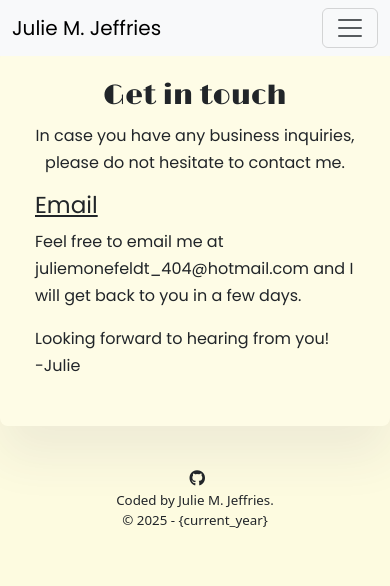
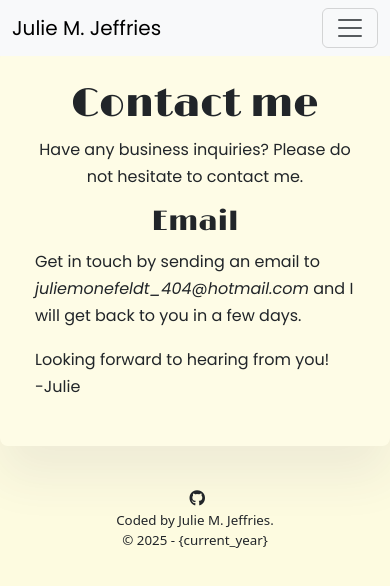
Before and after one commit to juliemeta/portfolio-juliemonefeldt, a plain HTML site: page contact.html in a window 390 px wide. Drawn offline with nearby package versions, Linux system fonts and the light colour scheme; some icons are missing.

Commit message:
Made some small styling changes

```diff
--- a/contact.html
+++ b/contact.html
@@ -68,17 +68,16 @@
 
       <main>
         <div class="main-container">
-          <h2>Get in touch</h2>
+          <h1>Contact me</h1>
+
           <p class="text-center">
-            In case you have any business inquiries, please do not hesitate to
-            contact me.
+            Have any business inquiries? Please do not hesitate to contact me.
           </p>
-
-          <h3>Email</h3>
+          <h2>Email</h2>
           <p>
-            Feel free to email me at
+            Get in touch by sending an email to
             <a href="mailto:juliemonefeldt_404@hotmail.com"
-              >juliemonefeldt_404@hotmail.com</a
+              ><i>juliemonefeldt_404@hotmail.com</i></a
             >
             and I will get back to you in a few days.
           </p>
--- a/css/style.css
+++ b/css/style.css
@@ -119,11 +119,12 @@ a:hover {
   }
 
   .hero-section {
-    padding: 50px 10px;
+    padding: 90px 10px;
     height: 50vh;
   }
 
-  .main-container {
+  .main-container,
+  .main-container#portfolio {
     margin: 0;
     width: auto;
   }
```
Also changed, not shown: about.html (+3 -3 lines).
